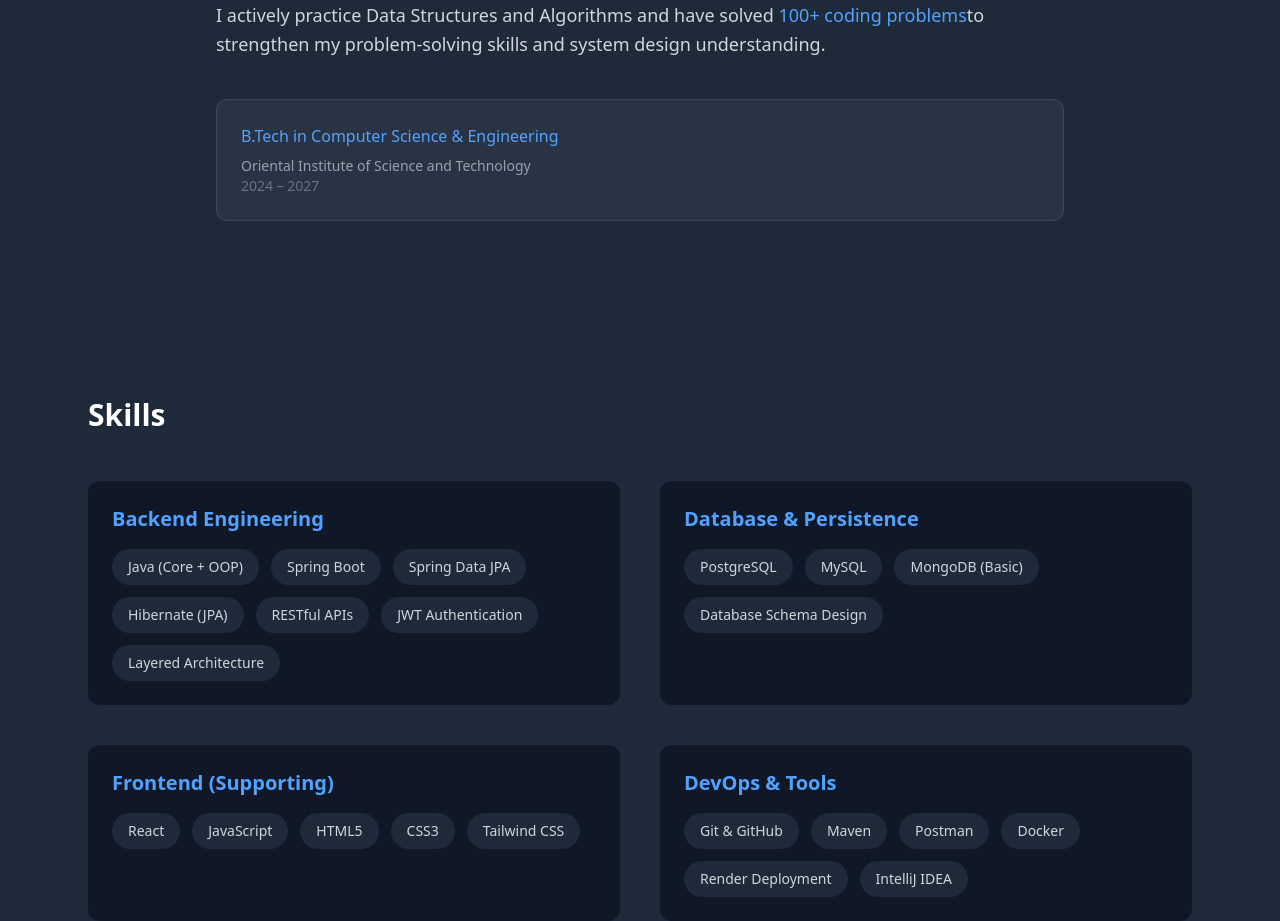
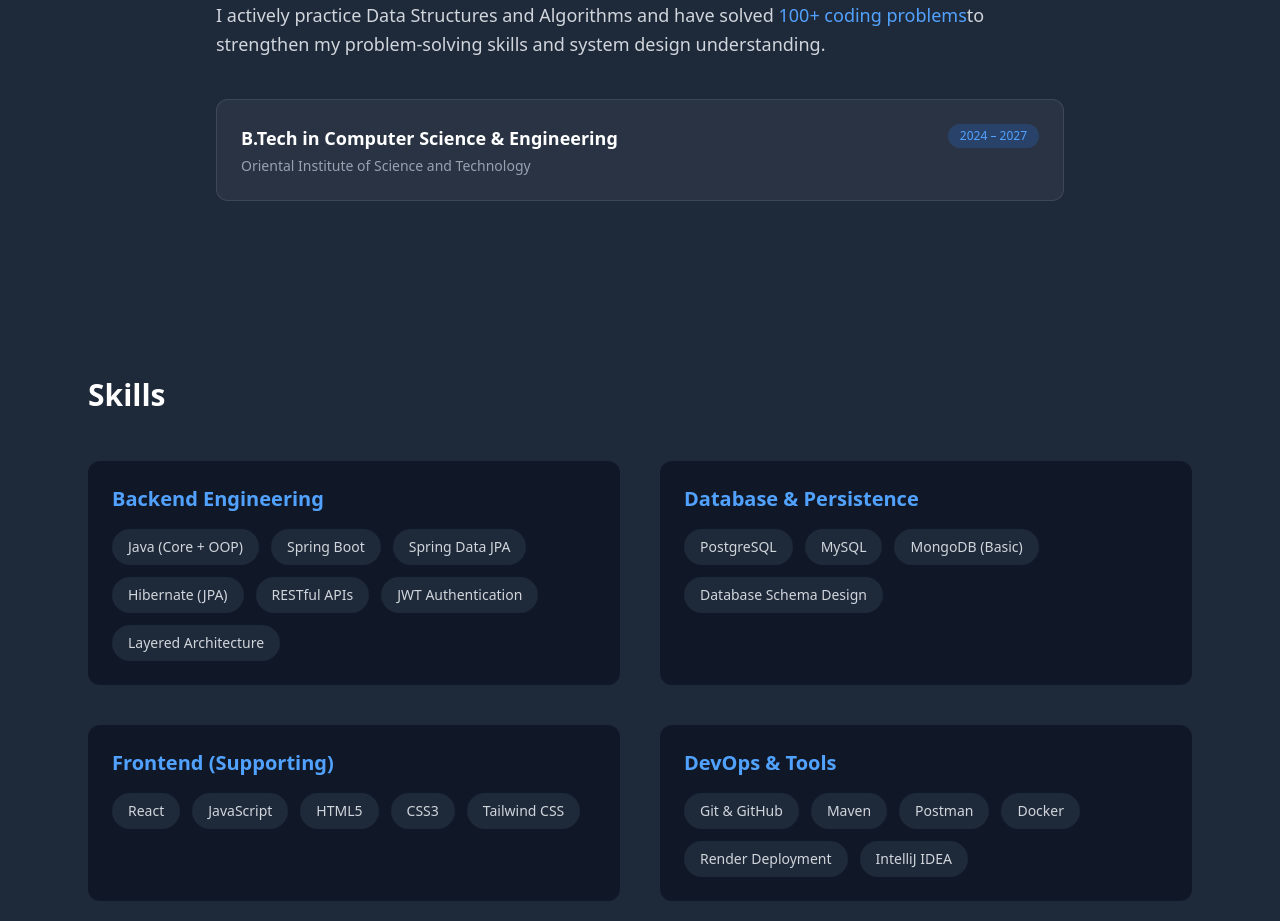
Before and after one commit to vivekkushwahaofficial/vivek-portfolio, a React (Vite) app: page / in a window 1280 px wide. Shown: the part 1300-2221 px from the top of the page. Built offline with nearby package versions, Linux system fonts and the light colour scheme.

Commit message:
updated code

```diff
--- a/src/pages/About.jsx
+++ b/src/pages/About.jsx
@@ -44,15 +44,26 @@ function About() {
 
           {/* Education Card */}
 <div className="mt-10 bg-white/5 border border-white/10 rounded-xl p-6 hover:shadow-lg hover:border-blue-400/30 transition duration-300">
-            <h4 className="text-blue-400 font-medium">
+
+  <div className="flex justify-between items-start flex-wrap gap-2">
+
+    {/* Degree */}
+    <div>
+      <h4 className="text-white font-semibold text-lg">
         B.Tech in Computer Science & Engineering
       </h4>
-            <p className="text-sm text-gray-400 mt-2">
+      <p className="text-gray-400 text-sm mt-1">
         Oriental Institute of Science and Technology
       </p>
-            <p className="text-sm text-gray-500">
+    </div>
+
+    {/* Year Badge */}
+    <span className="text-xs bg-blue-500/20 text-blue-400 px-3 py-1 rounded-full">
       2024 – 2027
-            </p>
+    </span>
+
+  </div>
+
 </div>
 
         </div>
```
Lines whose indentation alone changed are shown as unchanged.
